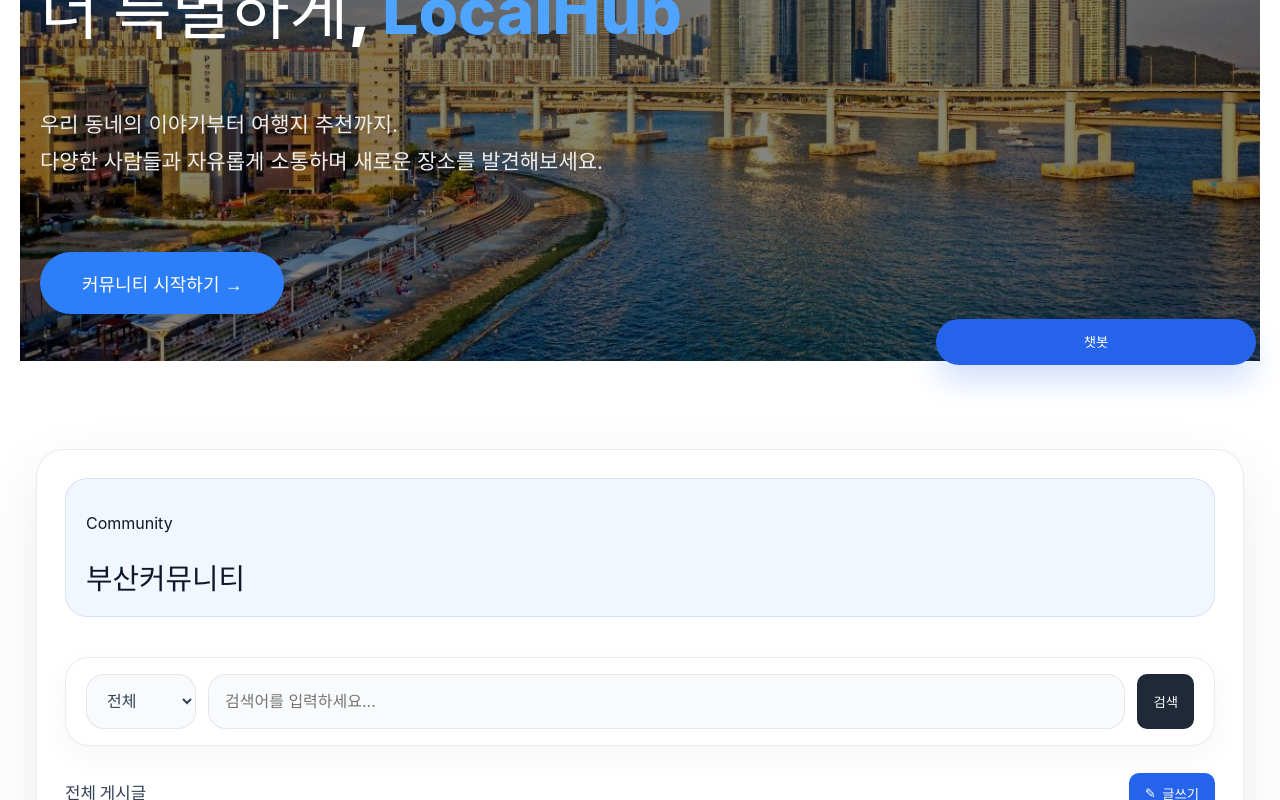
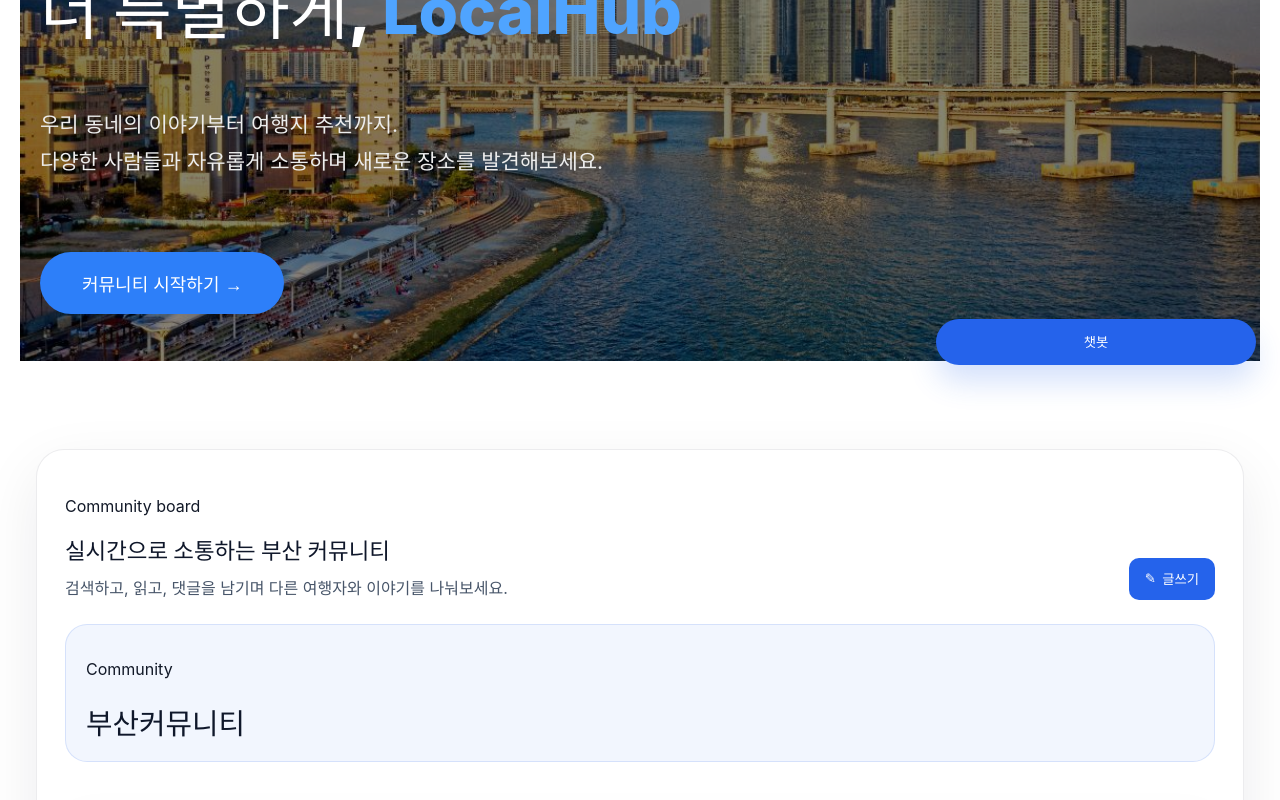
Before and after one commit to Purenight34/ODEGO-netlify, a Vue app: page / in a window 1280 px wide. Shown: the part 411-1211 px from the top of the page. Built offline with nearby package versions, Linux system fonts and the light colour scheme.

Commit message:
fix(ui): add community header and clean styles to prevent template/CSS errors

```diff
--- a/src/components/community/CommunitySection.vue
+++ b/src/components/community/CommunitySection.vue
@@ -163,6 +163,18 @@ watch(searchTerm, () => {
 
 <template>
   <section id="community" class="community-shell">
+    <header class="community-header">
+      <div>
+        <p class="eyebrow">Community board</p>
+        <h2>실시간으로 소통하는 부산 커뮤니티</h2>
+        <p class="description">검색하고, 읽고, 댓글을 남기며 다른 여행자와 이야기를 나눠보세요.</p>
+      </div>
+      <button class="write-button" @click="toggleCreateForm">
+        <span class="plus-icon">✎</span>
+        글쓰기
+      </button>
+    </header>
+
     <div class="section-block">
       <p class="eyebrow">Community</p>
       <h2>부산커뮤니티</h2>
@@ -308,6 +320,24 @@ watch(searchTerm, () => {
   color: #0f172a;
 }
 
+.community-header {
+  display: flex;
+  justify-content: space-between;
+  align-items: flex-end;
+  gap: 20px;
+}
+
+.community-header h2 {
+  margin: 0;
+  color: #0f172a;
+  font-size: 1.4rem;
+}
+
+.description {
+  margin: 8px 0 0;
+  color: #475569;
+}
+
 .board-head {
   display: flex;
   justify-content: space-between;
```
